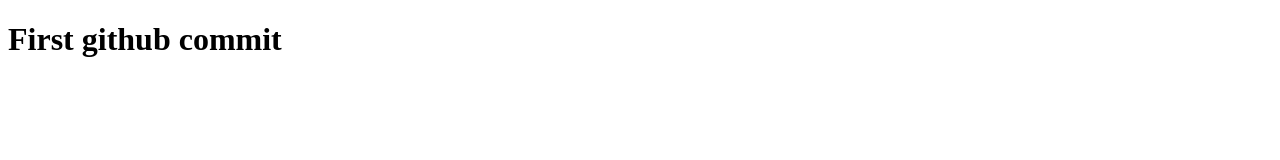
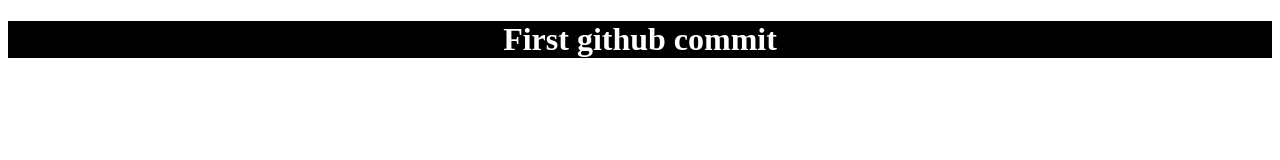
Before and after one commit to Usma807/with-netlify-app, a plain HTML site: page index.html in a window 1280 px wide. Drawn offline with Linux system fonts and the light colour scheme.

Commit message:
ad style

```diff
--- a/index.html
+++ b/index.html
@@ -4,6 +4,13 @@
     <meta charset="UTF-8">
     <meta name="viewport" content="width=device-width, initial-scale=1.0">
     <title>Document</title>
+    <style>
+        h1{
+            background-color: #000;
+            color: #fff;
+            text-align: center;
+        }
+    </style>
 </head>
 <body>
     <h1>First github commit</h1>
```
